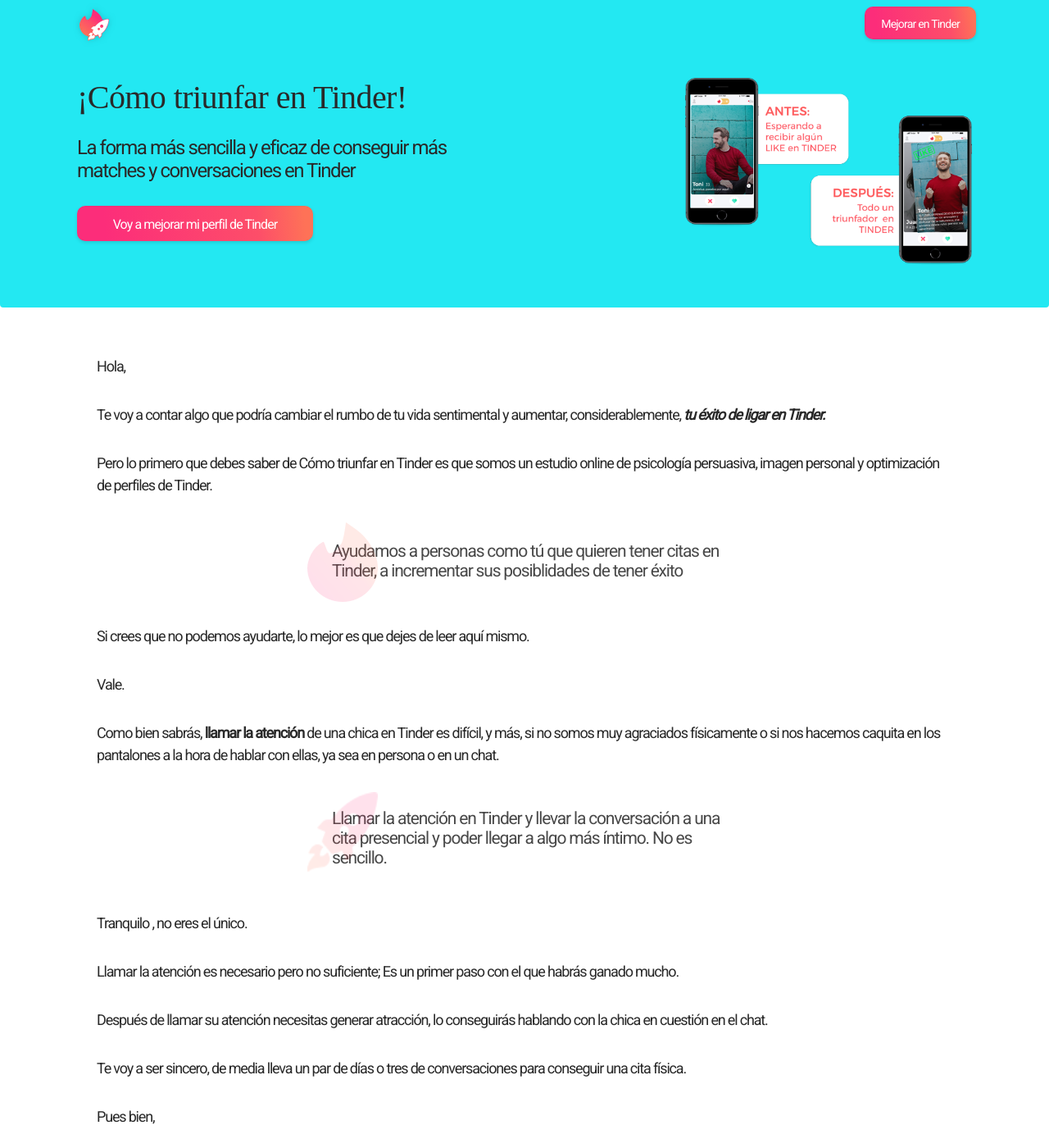
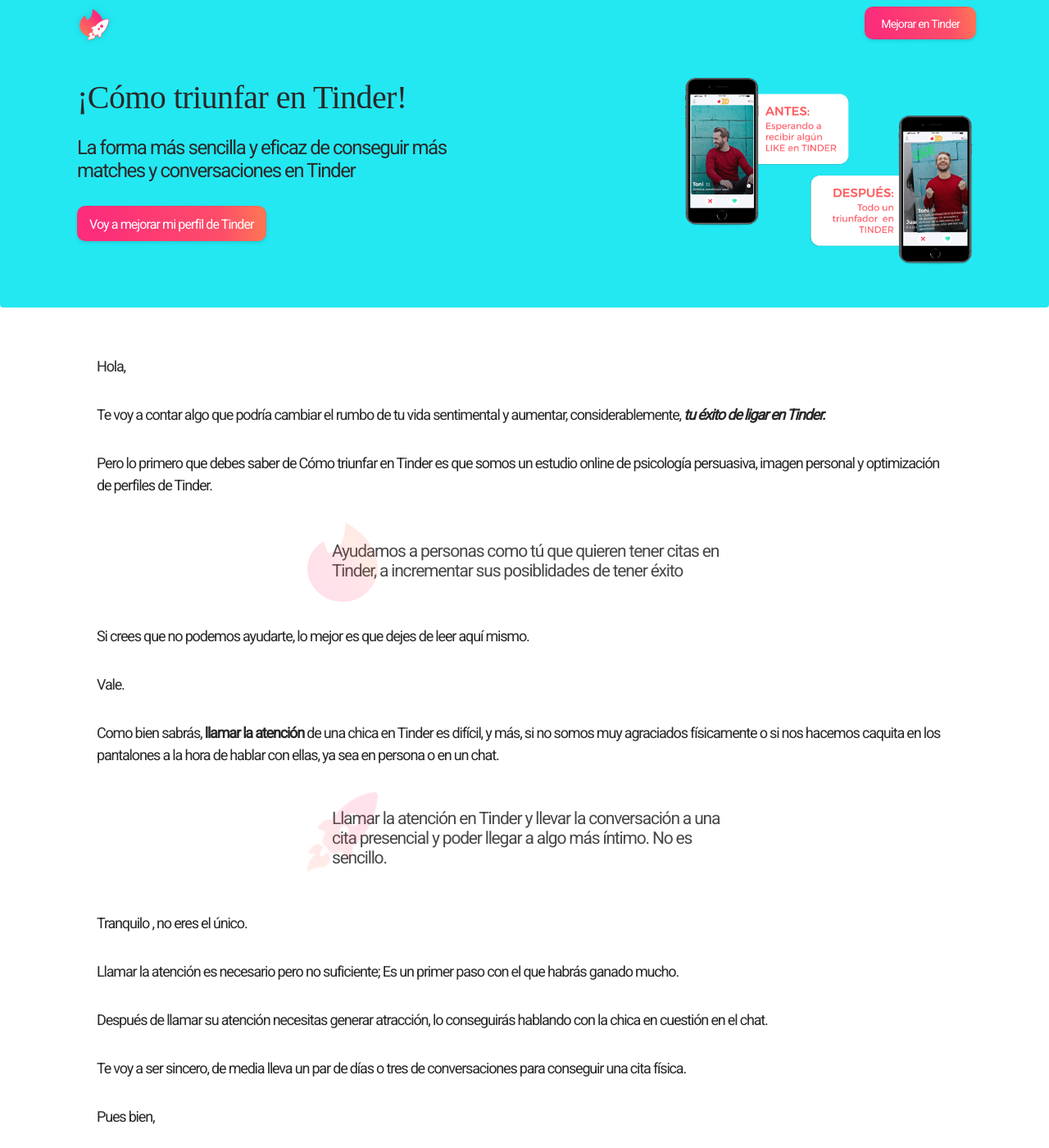
Before and after one commit to dmartincc/tinderpower.github.io, a Jekyll site: the page built from index.md, in a window 1280 px wide and 1400 px high. Shown: the whole window at 82% size. Built offline with Jekyll 4.4.1, drawn with Linux system fonts in a browser that asks for light colours; comment, search, counter and statistics services are not loaded.

Commit message:
no text bold in buttons

```diff
--- a/assets/css/base.css
+++ b/assets/css/base.css
@@ -45,8 +45,10 @@
 }
 .botonCTA {
   border-style: none;
-  max-width: 288px;
-  width: 100%;
+  max-width: 300px;
+  width: auto;
+  padding-left: 15px;
+  padding-right: 15px;
   height: 43px;
   border-radius: 10px;
   box-shadow: 0 2px 4px 0 rgba(0, 0, 0, 0.12);
@@ -227,6 +229,7 @@
 .buttonBottomCTA {
   border-style: none;
   width: 288px;
+
   border-radius: 10px;
   box-shadow: 0 2px 4px 0 rgba(0, 0, 0, 0.12);
   background-image: linear-gradient(
@@ -241,7 +244,7 @@
   height: 19px;
   font-family: Roboto;
   font-size: 16px;
-  font-weight: bold;
+  font-weight: normal;
   font-stretch: normal;
   font-style: normal;
   line-height: normal;
```
